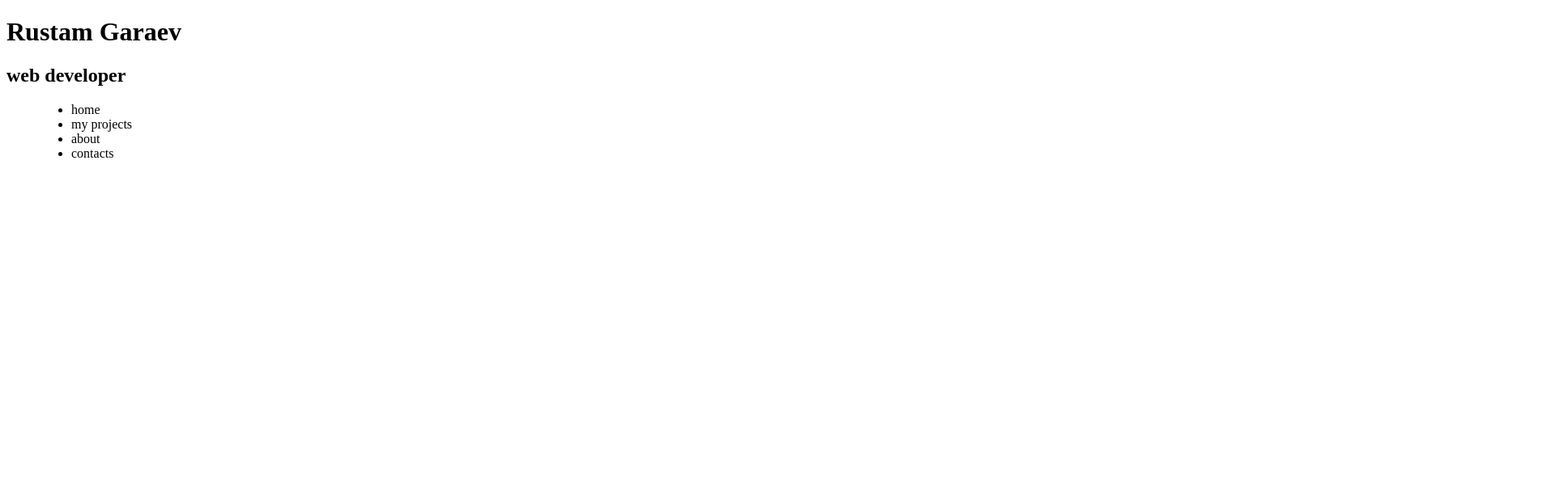
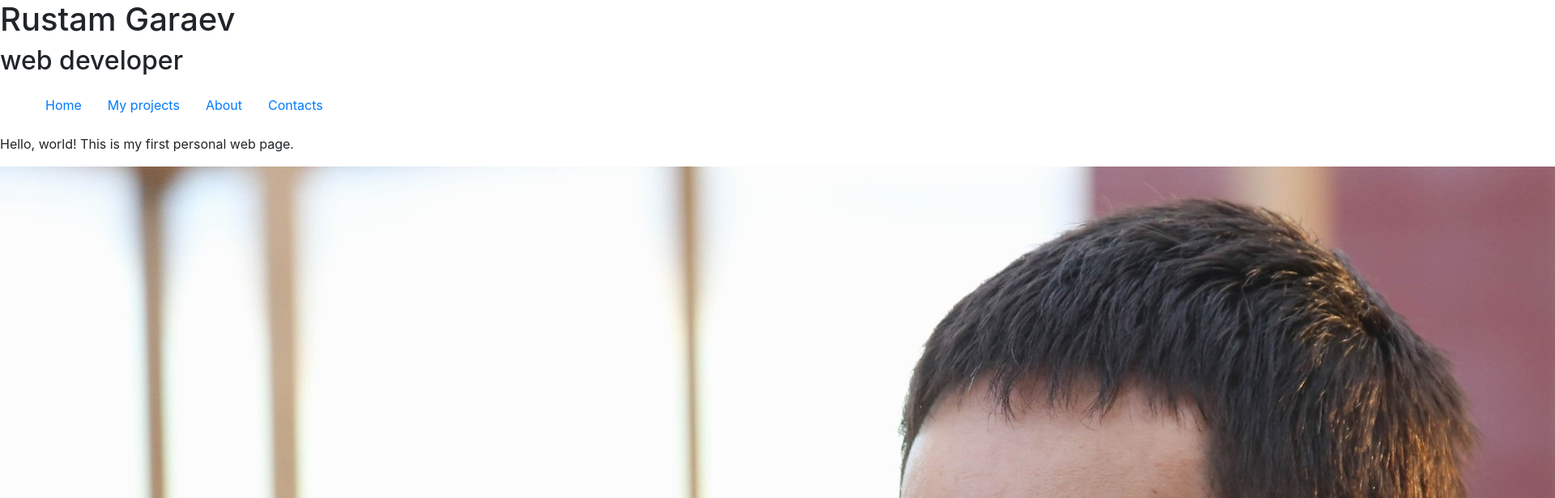
Before and after one commit to ghrust/project0, a plain HTML site: page index.html in a window 1280 px wide. Shown: the top 616 px of the page at 81% size, 1920 px wide, since content can reach past the window. Drawn offline with nearby package versions, Linux system fonts and the light colour scheme.

Commit message:
about contacts index myprojects modified

```diff
--- a/index.html
+++ b/index.html
@@ -3,16 +3,41 @@
     <head>
         <title>My Webpage</title>
     </head>
+
+    <link rel="stylesheet" href="https://stackpath.bootstrapcdn.com/bootstrap/4.1.1/css/bootstrap.min.css" integrity="sha384-WskhaSGFgHYWDcbwN70/dfYBj47jz9qbsMId/iRN3ewGhXQFZCSftd1LZCfmhktB" crossorigin="anonymous">
+
     <body>
-	    <h1>Rustam Garaev</h1>
-	    <h2>web developer</h2>
-      <menu>
-        <ul>
-          <li>home</li>
-          <li>my projects</li>
-          <li>about</li>
-          <li>contacts</li>
+
+      <header>
+        <h1>Rustam Garaev</h1>
+        <h2>web developer</h2>
+      </header>
+
+      <menu class="menu">
+        <ul class="nav">
+          <li class="nav-item">
+            <a class="nav-link" href="index.html">Home</a>
+          </li>
+          <li class="nav-item">
+            <a class="nav-link" href="myprojects.html">My projects</a>
+          </li>
+          <li class="nav-item">
+            <a class="nav-link" href="about.html">About</a>
+          </li>
+          <li class="nav-item">
+            <a class="nav-link" href="contacts.html">Contacts</a>
+          </li>
         </ul>
       </menu>
+
+      <section>
+        <p>Hello, world! This is my first personal web page.</p>
+        <img src="assets/images/myPhoto.jpg" alt="my photo">
+      </section>
+
+      <footer>
+        copyright Rustam Garaev. 2020
+      </footer>
+
     </body>
 </html>
```
Also changed, not shown: about.html (added, +42 -0 lines), contacts.html (added, +42 -0 lines), myprojects.html (added, +43 -0 lines), assets/images/myPhoto.jpg (added), 1 other file.
